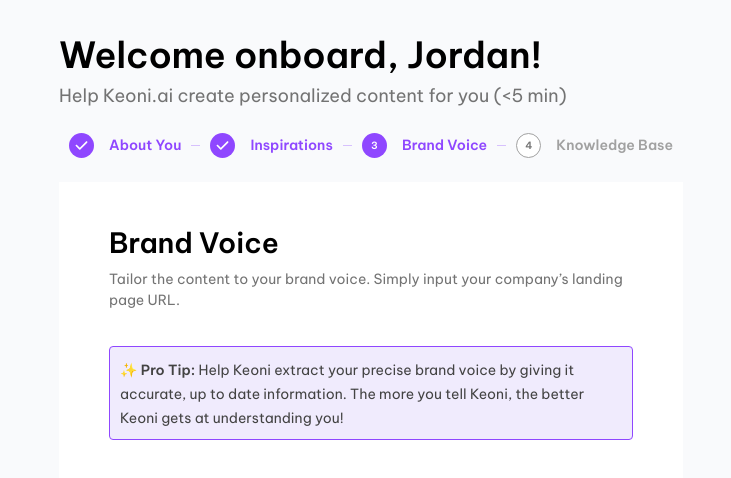
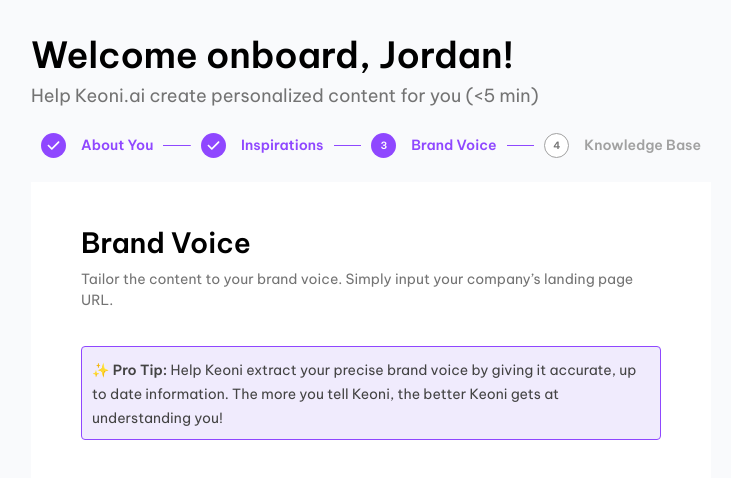
Before and after one commit to meou2731999/onboard-app, a Next.js app: page / in a window 1280 px wide. Shown: the top 478 px of the page, without its empty margins (269-1000 px from the left). Built offline with nearby package versions, Linux system fonts and the light colour scheme.

Commit message:
Update padding

```diff
--- a/src/app/page.tsx
+++ b/src/app/page.tsx
@@ -7,7 +7,7 @@
 const Home: React.FC = () => {
   return (
     <div className="bg-gray-scale-15 w-full h-full">
-      <div className="mx-auto max-w-[680px] gap-5 p-7">
+      <div className="mx-auto max-w-[680px] gap-5 py-7">
         <Title />
         <div>
           <Stepper state={3} />
```
